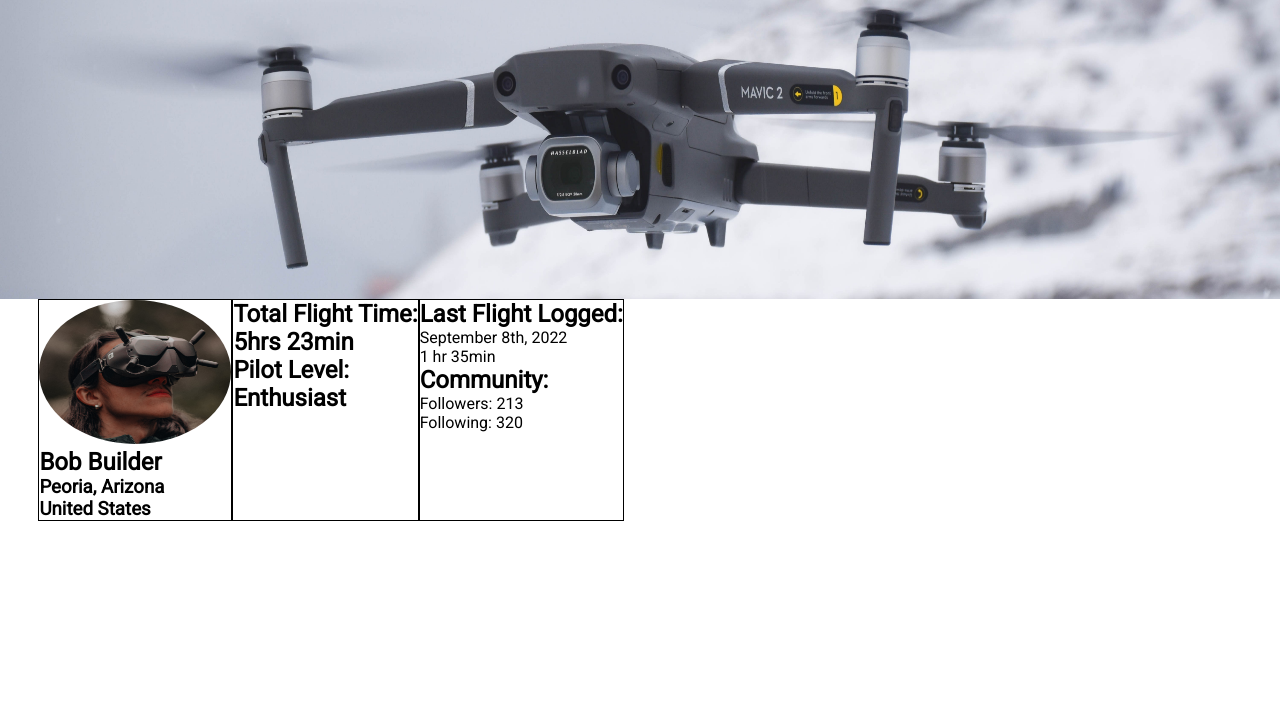
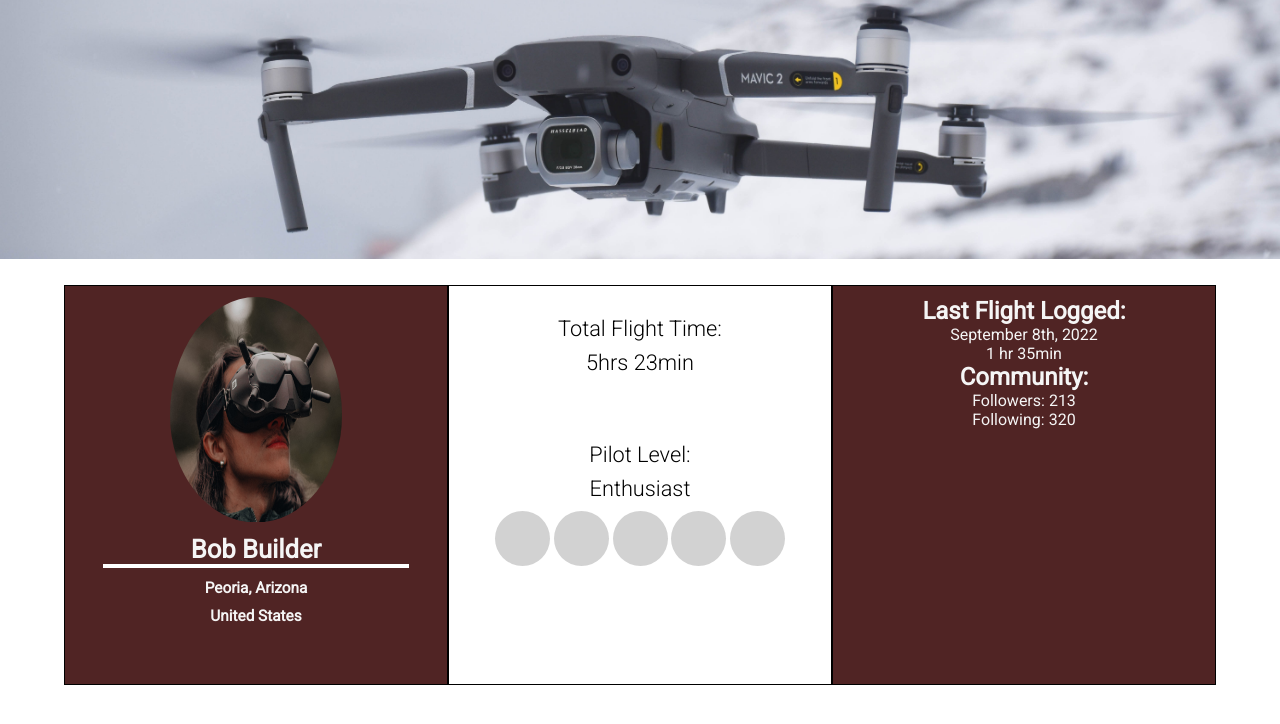
Before and after one commit to Brent-Bew-Canon/drone_info, a plain HTML site: page user_profile.html in a window 1280 px wide. Shown: the part 74-798 px from the top of the page. Drawn offline with Linux system fonts and the light colour scheme.

Commit message:
styled main section

```diff
--- a/styles3.css
+++ b/styles3.css
@@ -44,22 +44,85 @@ header li {
 
 .hero img {
     display: flex;
-    height: 40vh;
+    height: 35vh;
     width: 100%;
 }
 
 .profile-block {
     display: flex;
-    margin-left: 3%;
-    margin-right: 3%;
+    margin: 2% 5% 3% 5%;
+    text-align: center;
+    height: 50vh;
 }
 
-.profile-block div {
+.profile-pic,
+.flight-data,
+.flight-log {
     border: 1px solid black;
+    display: flex;
+    flex: 1;
+    flex-direction: column;
+    padding-top: 1%;
+    padding-bottom: 1%;
 }
 
+.profile-block div {}
+
 .profile-pic img {
-    height: 18vh;
-    width: 15vw;
+    height: 60%;
+    width: 45%;
     border-radius: 50%;
+    margin-left: auto;
+    margin-right: auto;
+    padding-bottom: 3%;
 }
+
+.profile-pic {
+    background-color: #502424;
+    color: whitesmoke;
+}
+
+.profile-pic h2 {
+    font-size: 2vw;
+}
+
+.underline {
+    border-bottom: 4px solid white;
+    margin-right: 10%;
+    margin-left: 10%;
+}
+
+.profile-pic h3 {
+    font-size: 1.2vw;
+    padding-top: 2%;
+    line-height: 180%;
+}
+
+.flight-data h2 {
+    font-size: 1.7vw;
+    padding-top: 5%;
+    font-weight: 300;
+}
+
+.height-span {
+    line-height: 200%;
+}
+
+.h2-sep {
+    padding-bottom: 10%;
+}
+
+.pilot-meter {}
+
+.pilot-meter span {
+    height: 55px;
+    width: 55px;
+    background-color: #a3a3a37d;
+    border-radius: 50%;
+    display: inline-flex;
+}
+
+.flight-log {
+    background-color: #502424;
+    color: whitesmoke;
+}
--- a/user_profile.html
+++ b/user_profile.html
@@ -34,11 +34,21 @@
         <div class="profile-pic">
             <img src="assets/images/drone guy.jpg" alt="">
             <h2>Bob Builder</h2>
+            <span class="underline"></span>
             <h3>Peoria, Arizona <br> United States</h3>
         </div>
         <div class="flight-data">
-            <h2>Total Flight Time: <br> 5hrs 23min</h2>
-            <h2>Pilot Level: <br> Enthusiast</h2>
+            <span class="h2-sep">
+                <h2>Total Flight Time: <br> <span class="height-span">5hrs 23min </span></h2>
+            </span>
+            <h2>Pilot Level: <br> <span class="height-span">Enthusiast </span></h2>
+            <div class="pilot-meter">
+                <span class="dot1"></span>
+                <span class="dot2"></span>
+                <span class="dot3"></span>
+                <span class="dot4"></span>
+                <span class="dot5"></span>
+            </div>
         </div>
         <div class="flight-log">
             <h2>Last Flight Logged: </h2>
```
